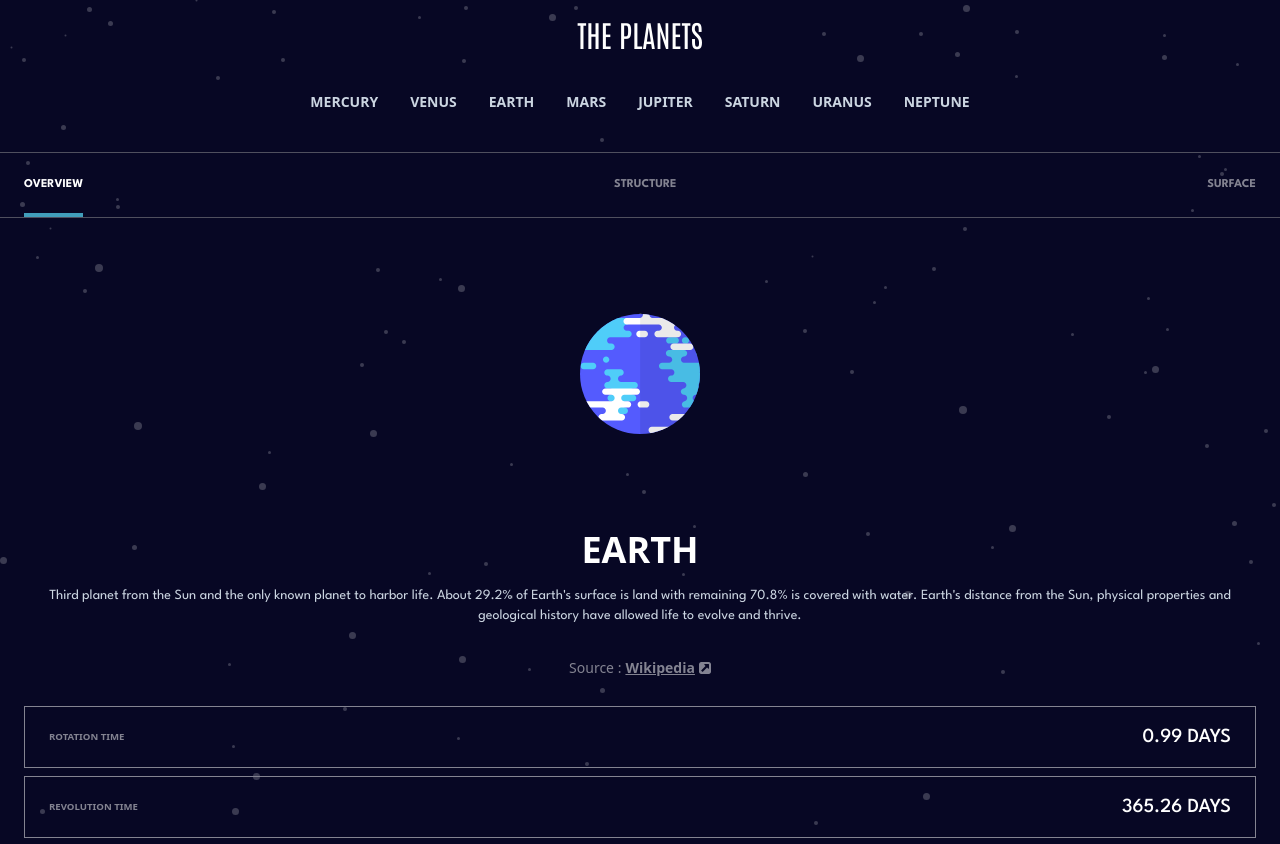
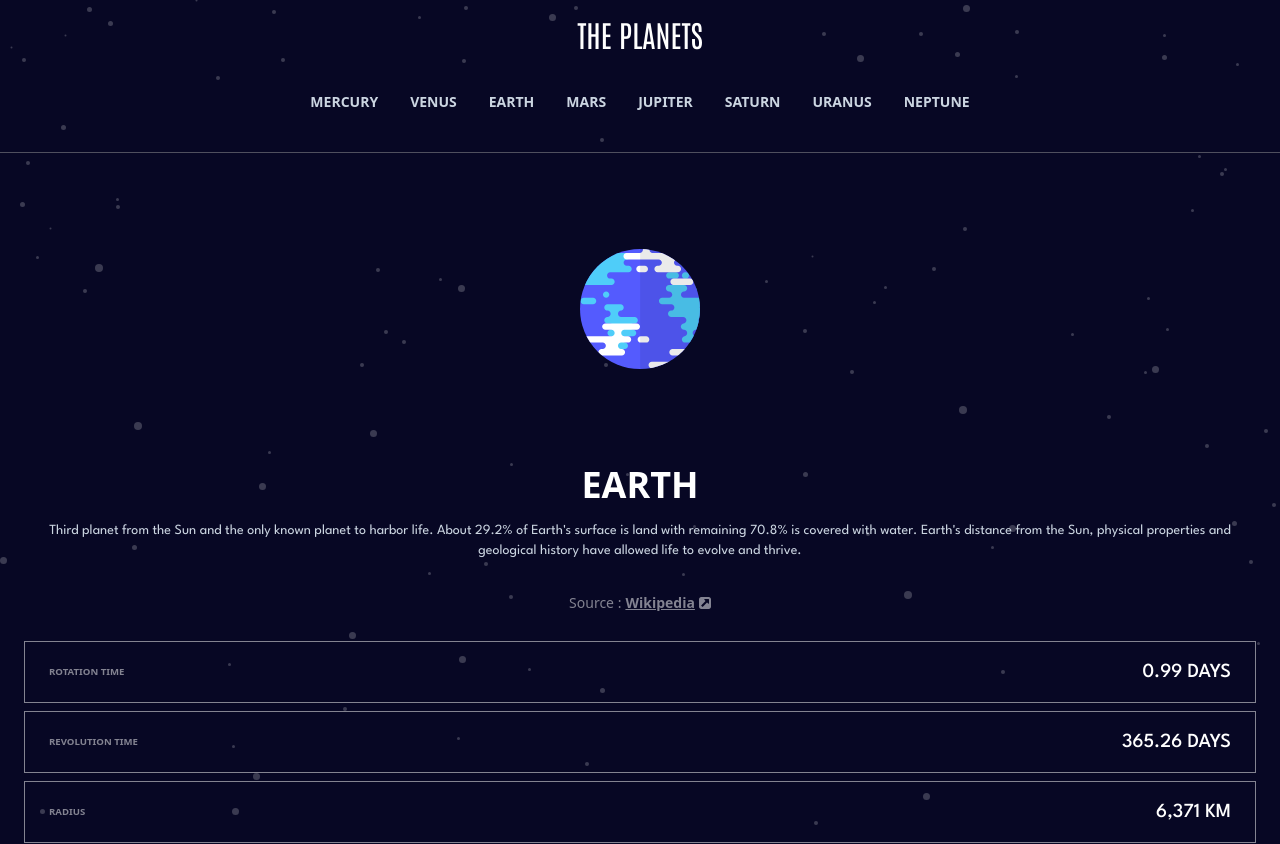
Before and after one commit to moutafatin1/planets-fact, a Next.js app: page /planet/earth in a window 1280 px wide. Shown: the top 844 px of the page. Built offline with nearby package versions, Linux system fonts and the light colour scheme.

Commit message:
refactor mobile tabs to a component

```diff
--- /dev/null
+++ b/src/components/planet/MobileTabs.tsx
@@ -0,0 +1,51 @@
+import Link from "next/link";
+import { useRouter } from "next/router";
+import { spartan } from "../../pages";
+import { fn } from "../../utils";
+
+const tabs = [
+  {
+    name: "overview",
+  },
+  {
+    name: "structure",
+  },
+  {
+    name: "surface",
+    key: "geology",
+  },
+];
+
+type MobileTabsProps = {
+  planetName: string;
+};
+
+export const MobileTabs = ({ planetName }: MobileTabsProps) => {
+  const router = useRouter();
+  const { tab: tabParams = "overview" } = router.query;
+
+  return (
+    <nav
+      className={fn(
+        "flex items-center justify-between border-b  border-divider/50 p-6 text-xs font-bold uppercase text-silver md:hidden",
+        spartan.className
+      )}
+    >
+      {tabs.map((tab) => (
+        <Link
+          key={tab.name}
+          href={`/planet/${planetName.toLowerCase()}/?tab=${
+            tab.key ? tab.key : tab.name
+          }`}
+          className={fn(
+            "relative ",
+            tabParams === (tab.key ? tab.key : tab.name) &&
+              "text-white after:absolute after:top-9 after:left-0 after:h-1 after:w-full after:bg-activeTab after:content-[''] "
+          )}
+        >
+          {tab.name}
+        </Link>
+      ))}
+    </nav>
+  );
+};
--- a/src/pages/planet/[planetName].tsx
+++ b/src/pages/planet/[planetName].tsx
@@ -7,20 +7,9 @@ import { spartan } from "..";
 import { PlanetsData } from "../../../data";
 import { Header } from "../../components/Header";
 import { IconSource } from "../../components/icons";
+import { MobileTabs } from "../../components/planet/MobileTabs";
 import { fn } from "../../utils";
 
-const tabs = [
-  {
-    name: "overview",
-  },
-  {
-    name: "structure",
-  },
-  {
-    name: "surface",
-    key: "geology",
-  },
-];
 const stats = [
   {
     key: "rotation",
@@ -61,28 +50,7 @@ const PlantDetailsPage = ({
   return (
     <>
       <Header />
-      <nav
-        className={fn(
-          "flex items-center justify-between border-b  border-divider/50 p-6 text-xs font-bold uppercase text-silver",
-          spartan.className
-        )}
-      >
-        {tabs.map((tab) => (
-          <Link
-            key={tab.name}
-            href={`/planet/${planet.name.toLowerCase()}/?tab=${
-              tab.key ? tab.key : tab.name
-            }`}
-            className={fn(
-              "relative ",
-              tabParams === (tab.key ? tab.key : tab.name) &&
-                "text-white after:absolute after:top-9 after:left-0 after:h-1 after:w-full after:bg-activeTab after:content-[''] "
-            )}
-          >
-            {tab.name}
-          </Link>
-        ))}
-      </nav>
+      <MobileTabs planetName={planet.name} />
       <main>
         <Image
           src={imageSrc}
```
